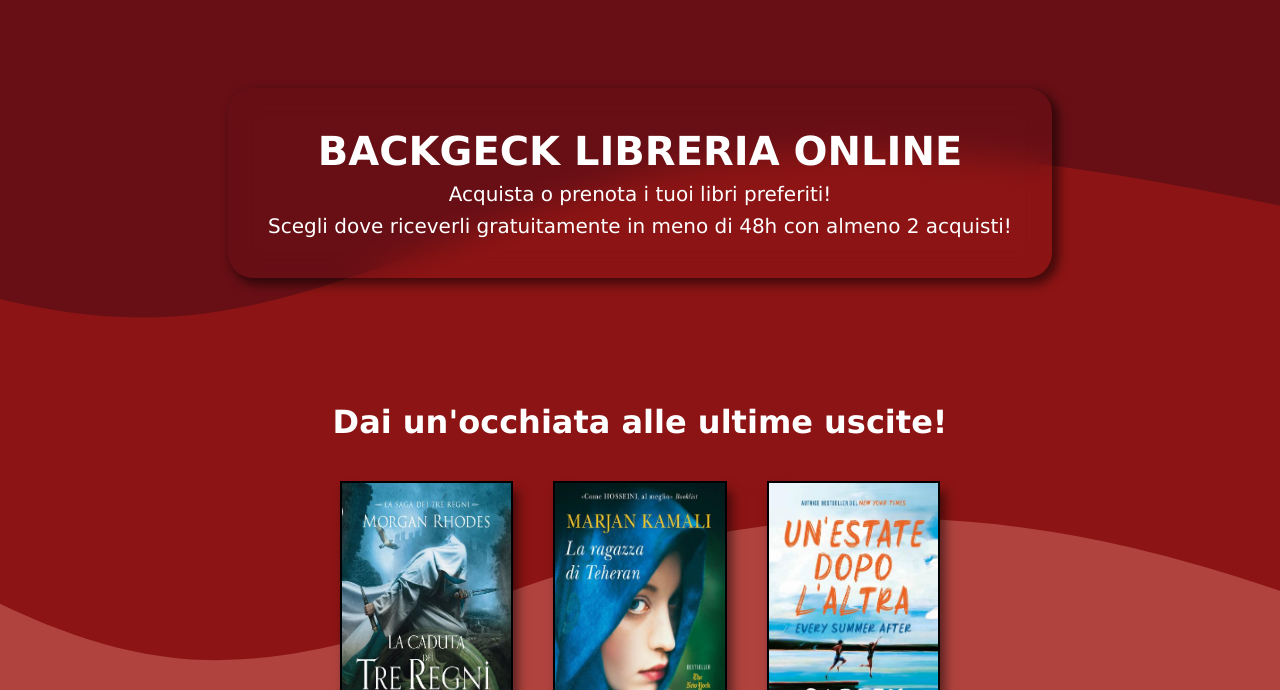
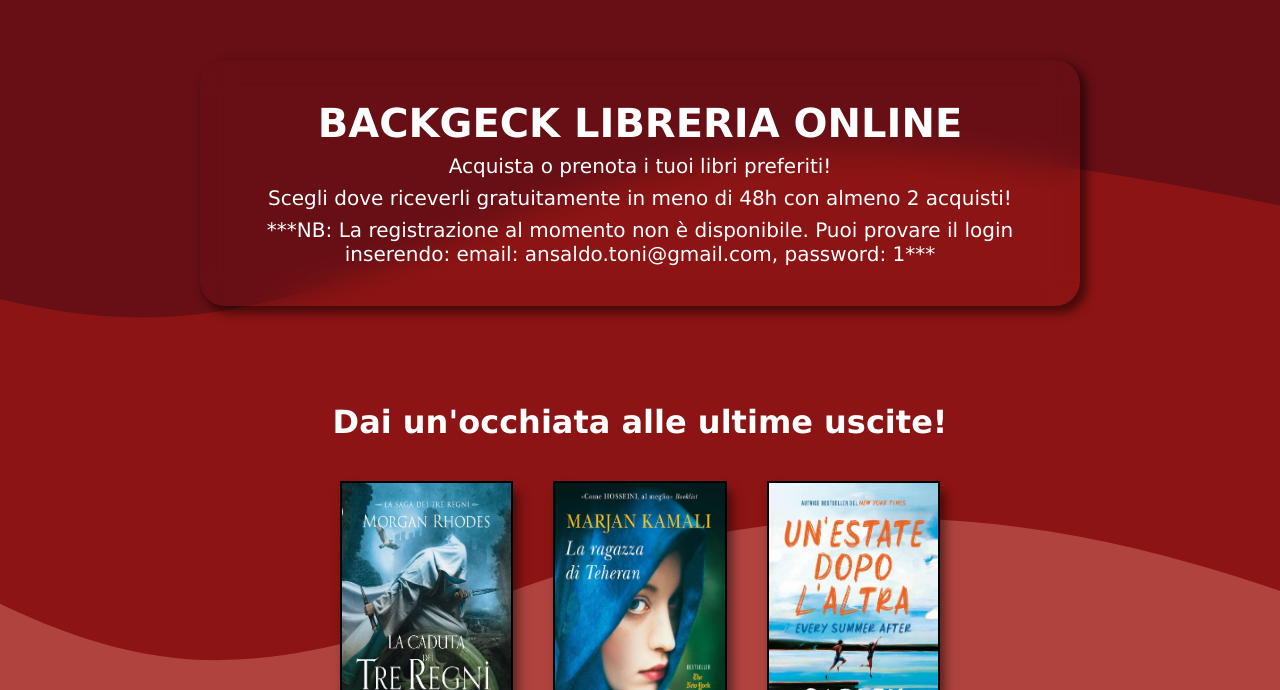
Before and after one commit to elisabetta-s-piccolo/backgeck-project, a website: page client/index.html in a window 1280 px wide. Shown: the part 110-800 px from the top of the page. Drawn offline with nearby package versions, Linux system fonts and the light colour scheme.

Commit message:
commento jumbotron

```diff
--- a/client/index.html
+++ b/client/index.html
@@ -29,7 +29,7 @@
                     <h1>BACKGECK LIBRERIA ONLINE</h1>
                     <p>Acquista o prenota i tuoi libri preferiti!</p>
                     <p>Scegli dove riceverli gratuitamente in meno di 48h con almeno 2 acquisti!</p>
-                    <!-- <p>***NB: La registrazione al momento non è disponibile. Puoi provare il login inserendo: email: ansaldo.toni@gmail.com, password: 1***</p> -->
+                    <p>***NB: La registrazione al momento non è disponibile. Puoi provare il login inserendo: email: ansaldo.toni@gmail.com, password: 1***</p>
                 </span>
             </div>
         </section>
```
